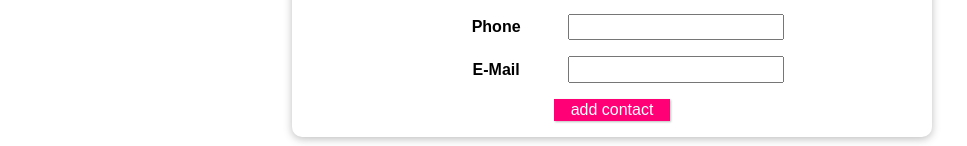
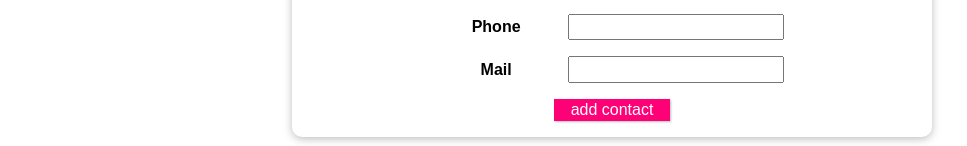
Before and after one commit to MRAlirad/Vue-Projects, a Vue app: page / in a window 1280 px wide. Shown: the part 241-387 px from the top of the page, without its empty margins (28-995 px from the left). Built offline with nearby package versions, Linux system fonts and the light colour scheme.

Commit message:
friends contact info - input component

```diff
--- a/src/projects/friendsContactInfo/AddNewFriend.vue
+++ b/src/projects/friendsContactInfo/AddNewFriend.vue
@@ -1,26 +1,23 @@
 <template>
 	<form @submit.prevent="submitData">
-		<div>
-			<label>Name</label>
-			<input
+		<Input
+			label="Name"
 			type="text"
-				v-model="enteredName"
+			:model="enteredName"
+			@update:model="value => (enteredName = value)"
 		/>
-		</div>
-		<div>
-			<label>Phone</label>
-			<input
+		<Input
+			label="Phone"
 			type="tel"
-				v-model="enteredPhone"
+			:model="enteredPhone"
+			@update:model="value => (enteredPhone = value)"
 		/>
-		</div>
-		<div>
-			<label>E-Mail</label>
-			<input
+		<Input
+			label="Mail"
 			type="email"
-				v-model="enteredEmail"
+			:model="enteredEmail"
+			@update:model="value => (enteredEmail = value)"
 		/>
-		</div>
 		<div>
 			<Button text="add contact" />
 		</div>
@@ -29,10 +26,12 @@
 
 <script>
 	import Button from './Button.vue';
+	import Input from './Input.vue';
 	export default {
 		name: 'AddNewFriend',
 		components: {
 			Button,
+			Input,
 		},
 		emits: ['add-contact'],
 		data() {
@@ -75,14 +74,4 @@
 		flex-direction: column;
 		gap: 1rem;
 	}
-	input {
-		font: inherit;
-		padding: 0.15rem;
-	}
-	label {
-		font-weight: bold;
-		margin-right: 1rem;
-		width: 7rem;
-		display: inline-block;
-	}
 </style>
--- /dev/null
+++ b/src/projects/friendsContactInfo/Input.vue
@@ -0,0 +1,35 @@
+<template>
+	<div>
+		<label>{{ label }}</label>
+		<input
+			:type="type"
+			:value="model"
+			@input="$emit('update:model', $event.target.value)"
+		/>
+	</div>
+</template>
+
+<script>
+	export default {
+		name: 'Input',
+        emits: ['update:model'],
+		props: {
+			label: String,
+			type: String,
+			model: String,
+		},
+	};
+</script>
+
+<style scoped>
+	input {
+		font: inherit;
+		padding: 0.15rem;
+	}
+	label {
+		font-weight: bold;
+		margin-right: 1rem;
+		width: 7rem;
+		display: inline-block;
+	}
+</style>
```
Lines whose indentation alone changed are shown as unchanged.
